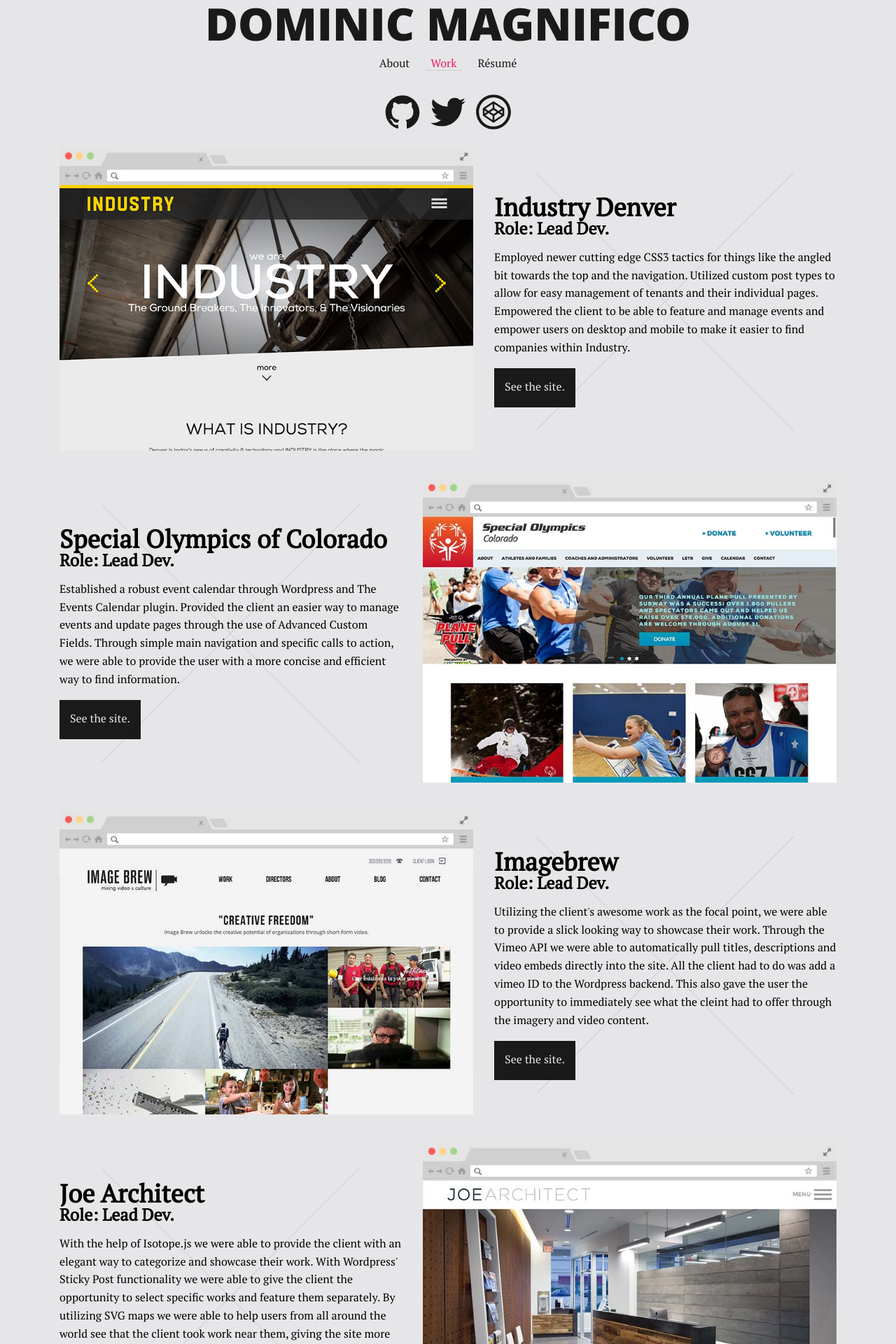
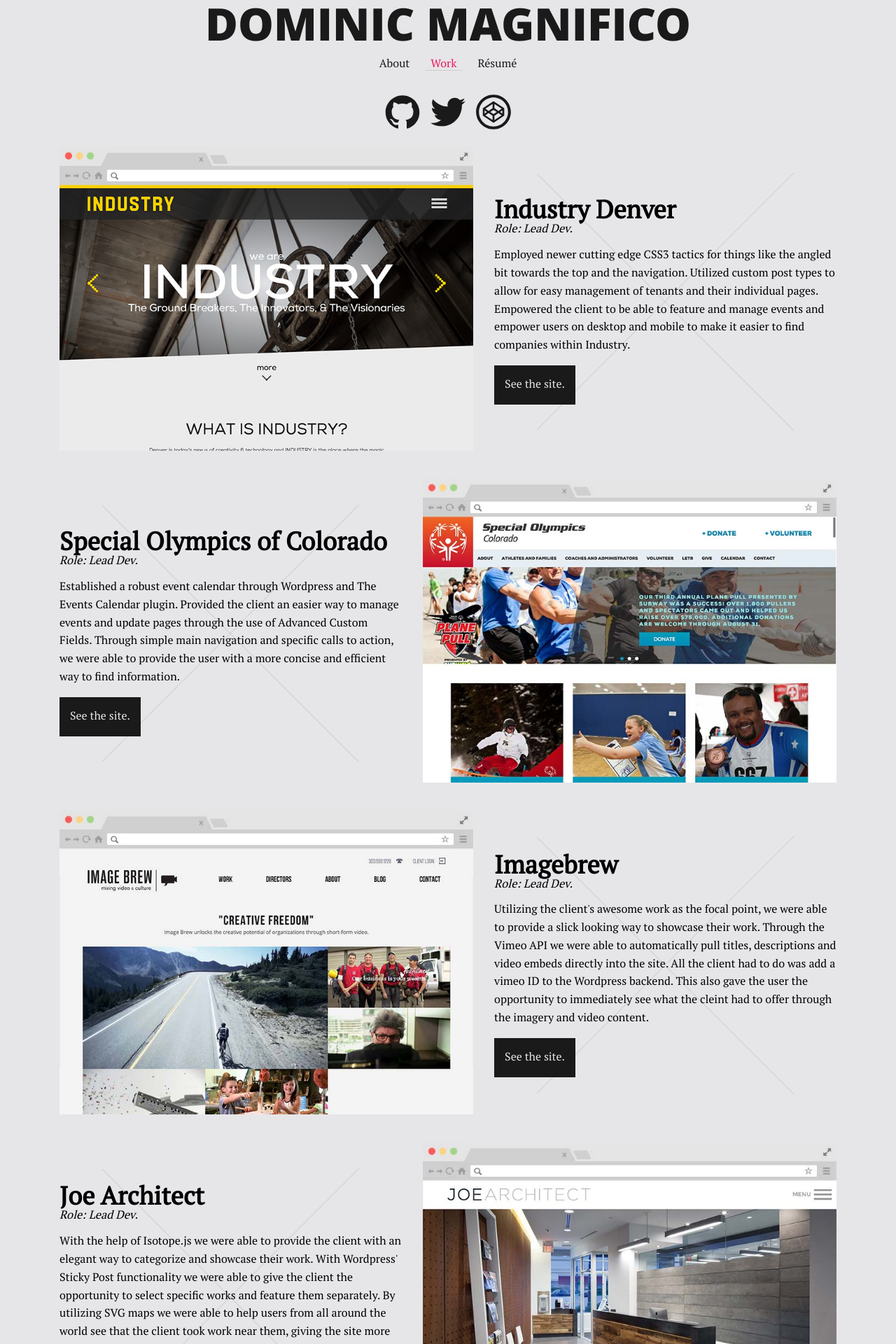
Before and after one commit to magnificode/DomBlog, a Jekyll site: the page built from work.html, in a window 1280 px wide. Shown: the top 1920 px of the page at 70% size. Built offline with Jekyll 4.4.1, drawn with Linux system fonts in a browser that asks for light colours; nearby versions of some CDN libraries.

```diff
--- a/work.html
+++ b/work.html
@@ -11,7 +11,7 @@ layout: default
                 </div>
                 <div class="work__deets">
                     <h2>Industry Denver</h2>
-                    <h3>Role: Lead Dev.</h3>
+                    <h6>Role: Lead Dev.</h6>
                     <p>Employed newer cutting edge CSS3 tactics for things like the angled bit towards the top and the navigation. Utilized custom post types to allow for easy management of tenants and their individual pages. Empowered the client to be able to feature and manage events and empower users on desktop and mobile to make it easier to find companies within Industry.</p>
                     <a href="http://www.industrydenver.com" target="_blank" class="btn">See the site.</a>
                 </div>
@@ -22,7 +22,7 @@ layout: default
                 </div>
                 <div class="work__deets">
                     <h2>Special Olympics of Colorado</h2>
-                    <h3>Role: Lead Dev.</h3>
+                    <h6>Role: Lead Dev.</h6>
                     <p>Established a robust event calendar through Wordpress and The Events Calendar plugin. Provided the client an easier way to manage events and update pages through the use of Advanced Custom Fields. Through simple main navigation and specific calls to action, we were able to provide the user with a more concise and efficient way to find information.</p>
                     <a href="http://www.specialolympicsco.org" target="_blank" class="btn">See the site.</a>
                 </div>
@@ -33,7 +33,7 @@ layout: default
                 </div>
                 <div class="work__deets">
                     <h2>Imagebrew</h2>
-                    <h3>Role: Lead Dev.</h3>
+                    <h6>Role: Lead Dev.</h6>
                     <p>Utilizing the client's awesome work as the focal point, we were able to provide a slick looking way to showcase their work. Through the Vimeo API we were able to automatically pull titles, descriptions and video embeds directly into the site. All the client had to do was add a vimeo ID to the Wordpress backend. This also gave the user the opportunity to immediately see what the cleint had to offer through the imagery and video content.</p>
                     <a href="http://www.imagebrew.com" target="_blank" class="btn">See the site.</a>
                 </div>
@@ -44,7 +44,7 @@ layout: default
                 </div>
                 <div class="work__deets">
                     <h2>Joe Architect</h2>
-                    <h3>Role: Lead Dev.</h3>
+                    <h6>Role: Lead Dev.</h6>
                     <p>With the help of Isotope.js we were able to provide the client with an elegant way to categorize and showcase their work. With Wordpress' Sticky Post functionality we were able to give the client the opportunity to select specific works and feature them separately. By utilizing SVG maps we were able to help users from all around the world see that the client took work near them, giving the site more exposure globally.</p>
                     <a href="http://www.joearchitect.com" target="_blank" class="btn">See the site.</a>
                 </div>
@@ -55,7 +55,7 @@ layout: default
                 </div>
                 <div class="work__deets">
                     <h2>Colorado Innovation Network</h2>
-                    <h3>Role: Lead Dev.</h3>
+                    <h6>Role: Lead Dev.</h6>
                     <p>Three years ago when the site was built, the Colorado Innovation Network was looking for an (obviously) innovative website. With responsive web in its earlier stages, we were able to provide the client a cutting edge responsive website with a Wordpress backend. Users were able to see agendas and speakers for upcoming summits, complete with a countdown timer to the next summit.</p>
                     <a href="http://www.coloradoinnovationnetwork.com.com" target="_blank" class="btn">See the site.</a>
                 </div>
```
Also changed, not shown: 2 other files.
